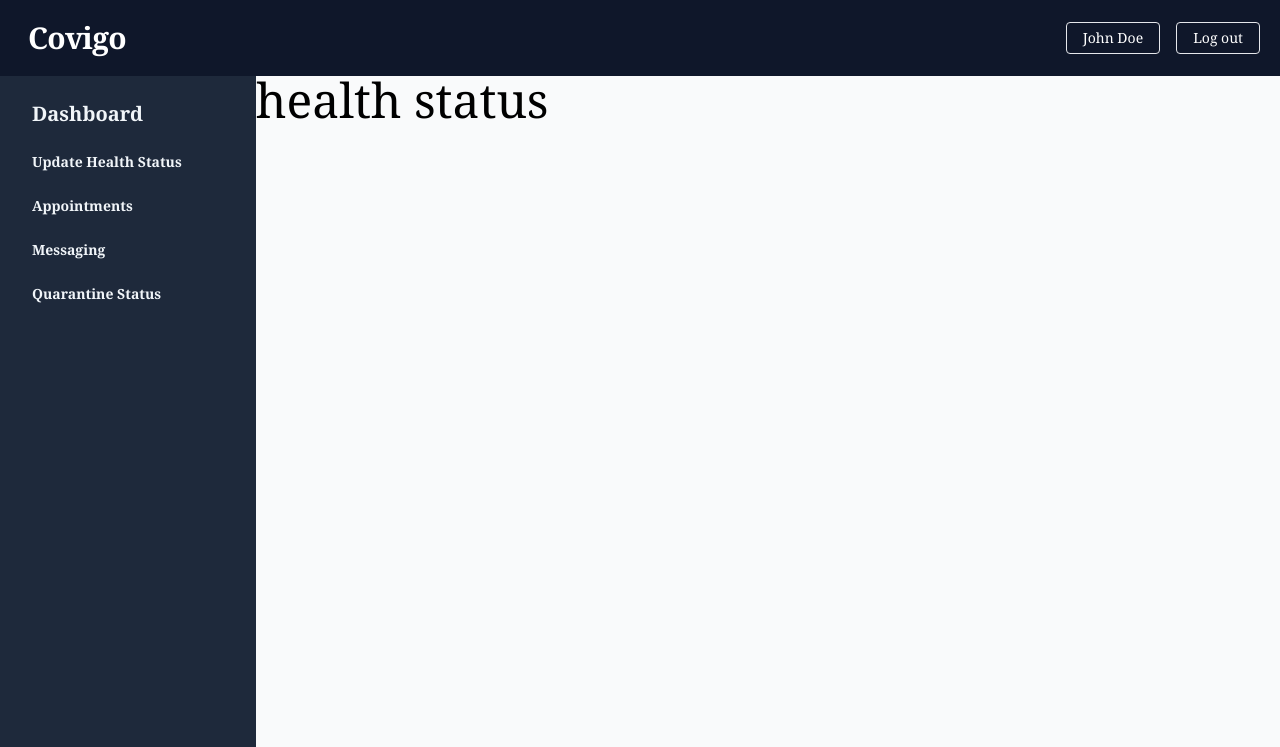
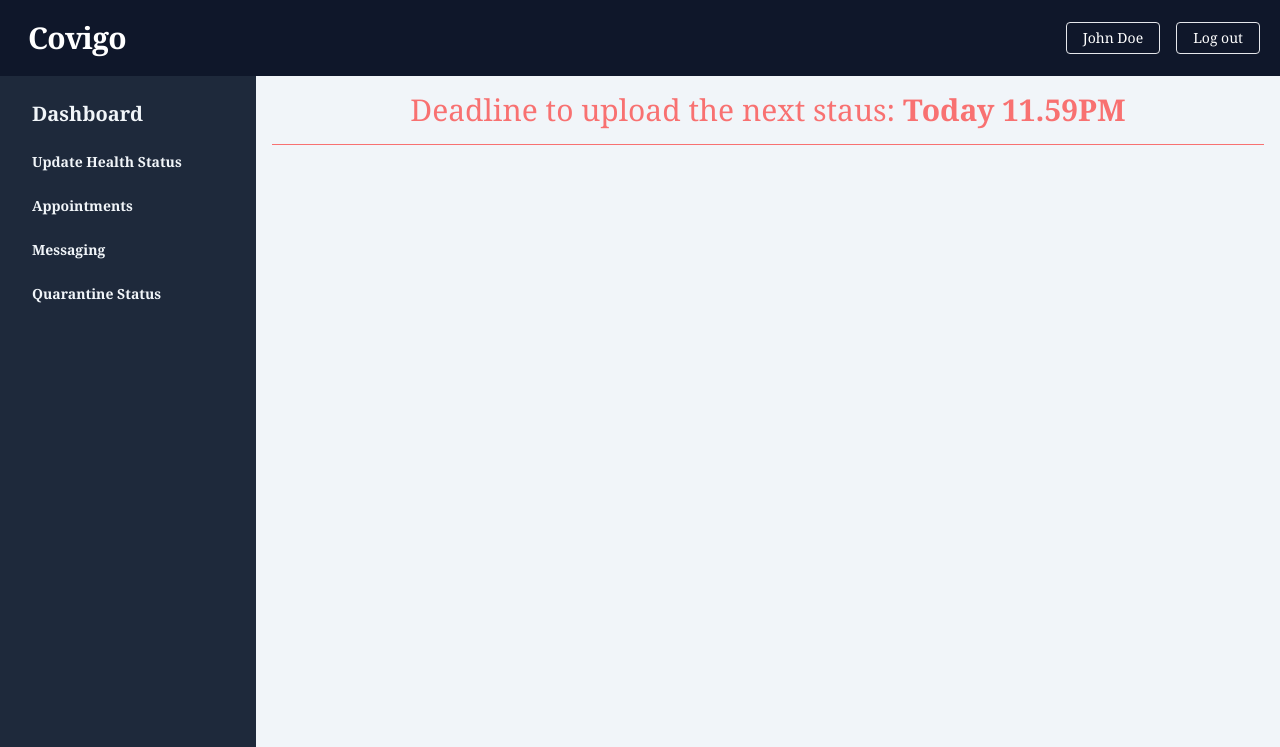
Before and after one commit to srauph/Covigo, a Django app: page /health_status/ in a window 1280 px wide. Shown: the top 747 px of the page. Run offline with Django 4.2, Linux system fonts and the light colour scheme; some libraries are stand-ins or nearby versions.

Commit message:
started working on styling each page's index

```diff
--- a/appointments/templates/appointments/index.html
+++ b/appointments/templates/appointments/index.html
@@ -1,7 +1,8 @@
 {% extends "base.html" %}
+{% load tailwind_tags %}
 
 {% block content %}
-    <div class="min-h-full">
+    <div class="min-h-full bg-slate-100">
         <h1 class="text-5xl">appointments</h1>
     </div>
 {% endblock %}
--- a/dashboard/templates/dashboard/index.html
+++ b/dashboard/templates/dashboard/index.html
@@ -1,7 +1,8 @@
 {% extends "base.html" %}
+{% load tailwind_tags %}
 
 {% block content %}
-    <div class="min-h-full">
+    <div class="min-h-full bg-slate-100">
         <h1 class="text-5xl">dashboard</h1>
     </div>
 {% endblock %}
--- a/health_status/templates/health_status/index.html
+++ b/health_status/templates/health_status/index.html
@@ -1,7 +1,11 @@
 {% extends "base.html" %}
+{% load tailwind_tags %}
 
 {% block content %}
-    <div class="min-h-full">
-        <h1 class="text-5xl">health status</h1>
+    <div class="min-h-full bg-slate-100">
+        <div class="block p-4 text-red-400 text-center text-3xl">
+            Deadline to upload the next staus: <b>Today 11.59PM</b>
+        </div>
+        <hr class="mx-4 border-red-400">
     </div>
 {% endblock %}
--- a/messaging/templates/messaging/index.html
+++ b/messaging/templates/messaging/index.html
@@ -1,7 +1,8 @@
 {% extends "base.html" %}
+{% load tailwind_tags %}
 
 {% block content %}
-    <div class="min-h-full">
+    <div class="min-h-full bg-slate-100">
         <h1 class="text-5xl">messaging</h1>
     </div>
 {% endblock %}
--- a/quarantine_status/templates/quarantine_status/index.html
+++ b/quarantine_status/templates/quarantine_status/index.html
@@ -1,7 +1,8 @@
 {% extends "base.html" %}
+{% load tailwind_tags %}
 
 {% block content %}
-    <div class="min-h-full">
+    <div class="min-h-full bg-slate-100">
         <h1 class="text-5xl">quarantine status</h1>
     </div>
 {% endblock %}
--- a/templates/base.html
+++ b/templates/base.html
@@ -1,4 +1,4 @@
-{% load static tailwind_tags %}
+{% load tailwind_tags %}
 <!DOCTYPE html>
 <html lang="en">
 <head>
@@ -19,11 +19,9 @@
         {% include "sidebar.html" %}
     </div>
     <div id="content" class="flex-auto">
-        <section>
-            {% block content %}
-                {{ content }}
-            {% endblock %}
-        </section>
+        {% block content %}
+            {{ content }}
+        {% endblock %}
     </div>
 </div>
 
--- a/theme/static/css/dist/styles.css
+++ b/theme/static/css/dist/styles.css
@@ -698,6 +698,11 @@ select {
   margin-right: auto;
 }
 
+.mx-4 {
+  margin-left: 1rem;
+  margin-right: 1rem;
+}
+
 .ml-6 {
   margin-left: 1.5rem;
 }
@@ -822,6 +827,11 @@ select {
   border-width: 1px;
 }
 
+.border-red-400 {
+  --tw-border-opacity: 1;
+  border-color: rgb(248 113 113 / var(--tw-border-opacity));
+}
+
 .bg-gray-50 {
   --tw-bg-opacity: 1;
   background-color: rgb(249 250 251 / var(--tw-bg-opacity));
@@ -841,8 +851,25 @@ select {
   background-color: transparent;
 }
 
+.bg-slate-100 {
+  --tw-bg-opacity: 1;
+  background-color: rgb(241 245 249 / var(--tw-bg-opacity));
+}
+
 .p-3 {
   padding: 0.75rem;
+}
+
+.p-2 {
+  padding: 0.5rem;
+}
+
+.p-1 {
+  padding: 0.25rem;
+}
+
+.p-4 {
+  padding: 1rem;
 }
 
 .py-4 {
@@ -869,6 +896,10 @@ select {
   padding-bottom: 1rem;
 }
 
+.text-center {
+  text-align: center;
+}
+
 .text-right {
   text-align: right;
 }
@@ -887,14 +918,14 @@ select {
   line-height: 2.25rem;
 }
 
+.text-xl {
+  font-size: 1.25rem;
+  line-height: 1.75rem;
+}
+
 .text-5xl {
   font-size: 3rem;
   line-height: 1;
-}
-
-.text-xl {
-  font-size: 1.25rem;
-  line-height: 1.75rem;
 }
 
 .font-semibold {
@@ -925,6 +956,26 @@ select {
 .text-slate-100 {
   --tw-text-opacity: 1;
   color: rgb(241 245 249 / var(--tw-text-opacity));
+}
+
+.text-red-400 {
+  --tw-text-opacity: 1;
+  color: rgb(248 113 113 / var(--tw-text-opacity));
+}
+
+.text-red-700 {
+  --tw-text-opacity: 1;
+  color: rgb(185 28 28 / var(--tw-text-opacity));
+}
+
+.text-red-600 {
+  --tw-text-opacity: 1;
+  color: rgb(220 38 38 / var(--tw-text-opacity));
+}
+
+.text-red-500 {
+  --tw-text-opacity: 1;
+  color: rgb(239 68 68 / var(--tw-text-opacity));
 }
 
 .filter {
```
